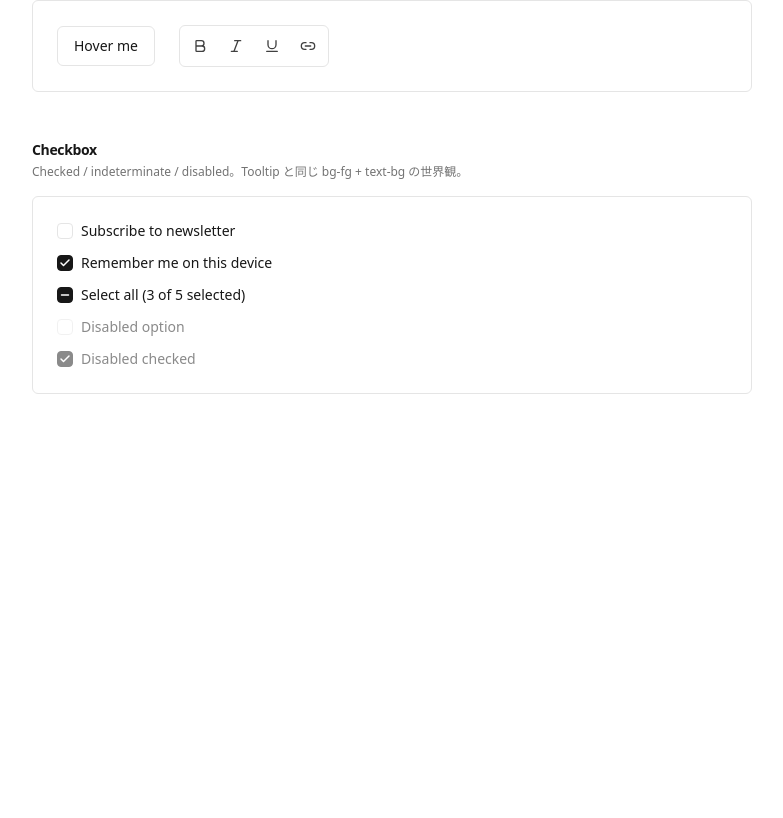
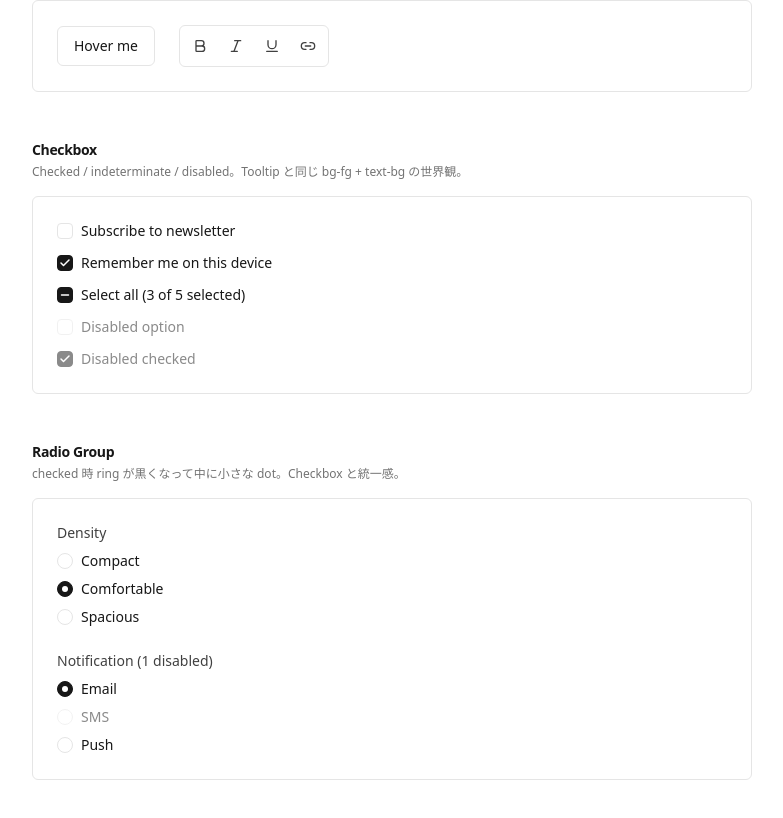
Before and after one commit to ashunar0/hisui, a React (Vite) app: page /dev in a window 1280 px wide. Shown: the part 596-1414 px from the top of the page, without its empty margins (248-1031 px from the left). Before the commit the page ends 1038 px from the top, so only its background shows below. Built offline with nearby package versions, Linux system fonts and the light colour scheme.

Commit message:
feat: RadioGroup primitive (Ark UI) を追加、Dev sandbox に density と notification の 2 group demo

```diff
--- /dev/null
+++ b/src/components/ui/radio-group.tsx
@@ -0,0 +1,85 @@
+import { RadioGroup as ArkRadioGroup } from "@ark-ui/react/radio-group";
+import type { ComponentProps } from "react";
+import { cn } from "@/lib/utils";
+
+function Root({
+  className,
+  ...props
+}: ComponentProps<typeof ArkRadioGroup.Root>) {
+  return (
+    <ArkRadioGroup.Root
+      className={cn("flex flex-col gap-2", className)}
+      {...props}
+    />
+  );
+}
+
+function Item({
+  className,
+  children,
+  ...props
+}: ComponentProps<typeof ArkRadioGroup.Item>) {
+  return (
+    <ArkRadioGroup.Item
+      className={cn(
+        "inline-flex cursor-pointer items-center gap-2 data-disabled:cursor-not-allowed data-disabled:opacity-50",
+        className,
+      )}
+      {...props}
+    >
+      {children}
+      <ArkRadioGroup.ItemHiddenInput />
+    </ArkRadioGroup.Item>
+  );
+}
+
+function ItemControl({
+  className,
+  ...props
+}: ComponentProps<typeof ArkRadioGroup.ItemControl>) {
+  return (
+    <ArkRadioGroup.ItemControl
+      className={cn(
+        "flex size-4 items-center justify-center rounded-full border border-border bg-surface transition-colors",
+        "data-[state=checked]:border-fg data-[state=checked]:bg-fg",
+        "*:transition-opacity *:opacity-0 data-[state=checked]:*:opacity-100",
+        className,
+      )}
+      {...props}
+    >
+      <span className="size-1.5 rounded-full bg-bg" />
+    </ArkRadioGroup.ItemControl>
+  );
+}
+
+function ItemText({
+  className,
+  ...props
+}: ComponentProps<typeof ArkRadioGroup.ItemText>) {
+  return (
+    <ArkRadioGroup.ItemText
+      className={cn("text-sm text-fg", className)}
+      {...props}
+    />
+  );
+}
+
+function Label({
+  className,
+  ...props
+}: ComponentProps<typeof ArkRadioGroup.Label>) {
+  return (
+    <ArkRadioGroup.Label
+      className={cn("text-sm font-medium text-fg-soft", className)}
+      {...props}
+    />
+  );
+}
+
+export const RadioGroup = {
+  Root,
+  Item,
+  ItemControl,
+  ItemText,
+  Label,
+};
--- a/src/screens/Dev.tsx
+++ b/src/screens/Dev.tsx
@@ -7,6 +7,7 @@ import { Dialog } from "@/components/ui/dialog";
 import { Field } from "@/components/ui/field";
 import { IconButton } from "@/components/ui/icon-button";
 import { Input } from "@/components/ui/input";
+import { RadioGroup } from "@/components/ui/radio-group";
 import { Textarea } from "@/components/ui/textarea";
 import { toaster } from "@/components/ui/toast";
 import { Tooltip } from "@/components/ui/tooltip";
@@ -58,6 +59,13 @@ export function Dev() {
         description="Checked / indeterminate / disabled。Tooltip と同じ bg-fg + text-bg の世界観。"
       >
         <CheckboxDemo />
+      </Section>
+
+      <Section
+        title="Radio Group"
+        description="checked 時 ring が黒くなって中に小さな dot。Checkbox と統一感。"
+      >
+        <RadioGroupDemo />
       </Section>
     </div>
   );
@@ -136,6 +144,44 @@ function DestructiveDialog() {
         </div>
       </Dialog.Content>
     </Dialog.Root>
+  );
+}
+
+function RadioGroupDemo() {
+  return (
+    <div className="flex flex-col gap-6">
+      <RadioGroup.Root defaultValue="comfortable">
+        <RadioGroup.Label>Density</RadioGroup.Label>
+        {[
+          { value: "compact", text: "Compact" },
+          { value: "comfortable", text: "Comfortable" },
+          { value: "spacious", text: "Spacious" },
+        ].map((opt) => (
+          <RadioGroup.Item key={opt.value} value={opt.value}>
+            <RadioGroup.ItemControl />
+            <RadioGroup.ItemText>{opt.text}</RadioGroup.ItemText>
+          </RadioGroup.Item>
+        ))}
+      </RadioGroup.Root>
+
+      <RadioGroup.Root defaultValue="email">
+        <RadioGroup.Label>Notification (1 disabled)</RadioGroup.Label>
+        {[
+          { value: "email", text: "Email" },
+          { value: "sms", text: "SMS", disabled: true },
+          { value: "push", text: "Push" },
+        ].map((opt) => (
+          <RadioGroup.Item
+            key={opt.value}
+            value={opt.value}
+            disabled={opt.disabled}
+          >
+            <RadioGroup.ItemControl />
+            <RadioGroup.ItemText>{opt.text}</RadioGroup.ItemText>
+          </RadioGroup.Item>
+        ))}
+      </RadioGroup.Root>
+    </div>
   );
 }
 
```
